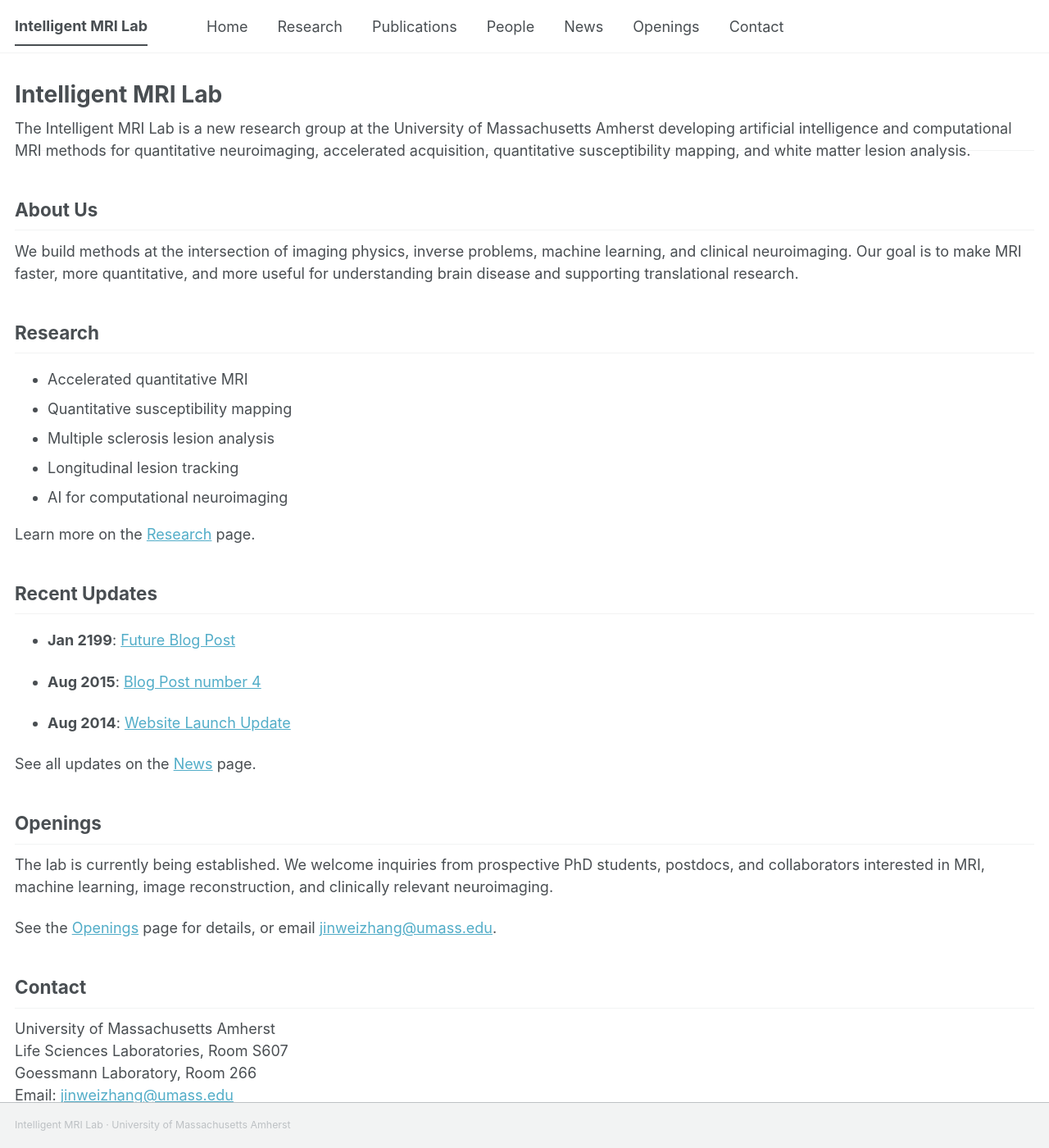
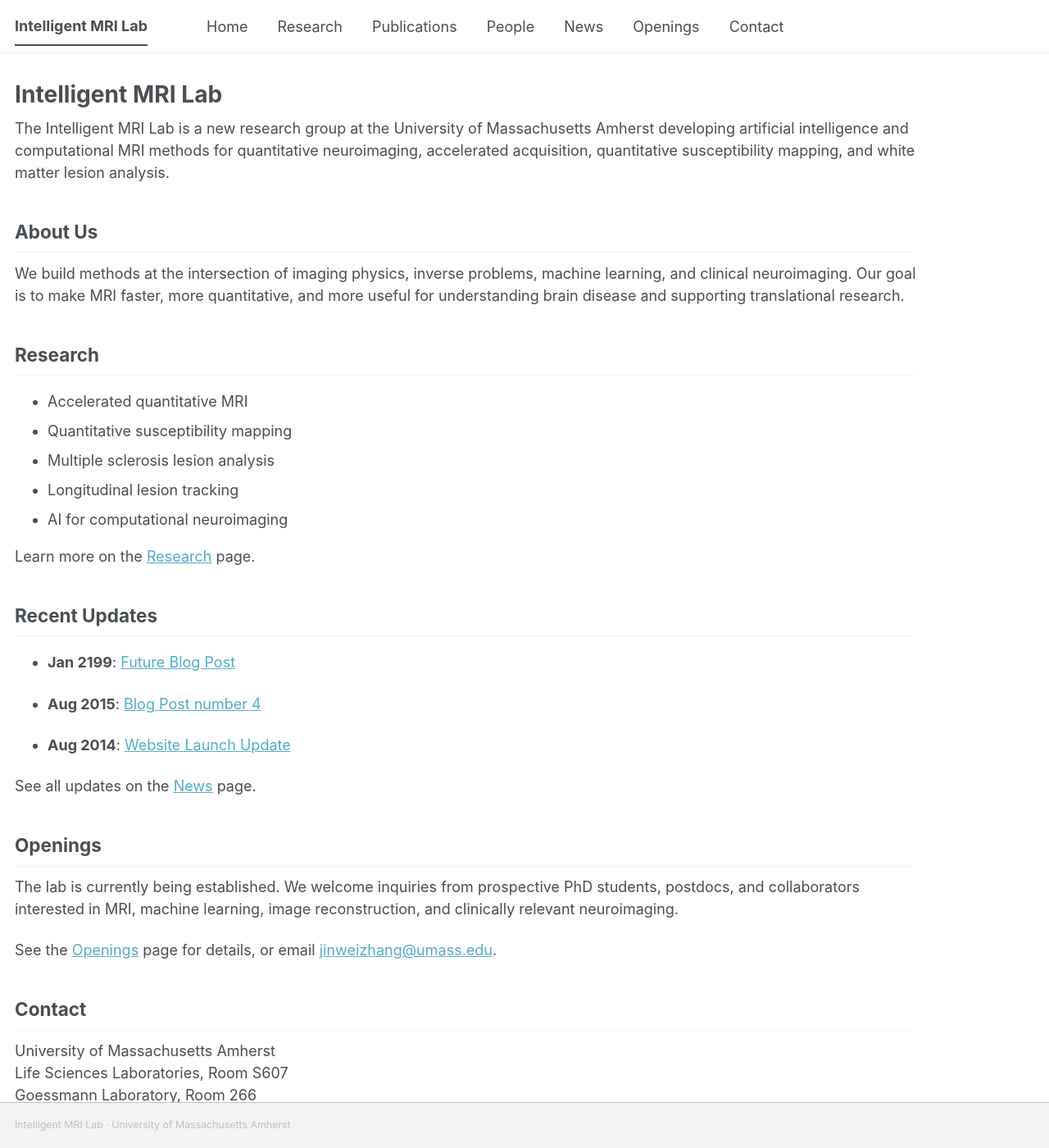
Before and after one commit to Jinwei1209/Jinwei1209.github.io, a Jekyll site: the page built from _pages/about.md, in a window 1280 px wide and 1400 px high. Shown: the whole window at 82% size. Built offline with Jekyll 4.4.1, drawn with Linux system fonts in a browser that asks for light colours; some web fonts are replaced; a script bundle is joined from its source files by our own code; library files that are not in the unit come from our copies.

Commit message:
Refine layout and simplify site chrome

```diff
--- a/_sass/layout/_archive.scss
+++ b/_sass/layout/_archive.scss
@@ -4,6 +4,9 @@
 
 .archive {
   margin-bottom: 2em;
+  max-width: 1100px;
+  margin-left: auto;
+  margin-right: auto;
 
   @include breakpoint($medium) {
     @include span(12 of 12);
--- a/_sass/layout/_page.scss
+++ b/_sass/layout/_page.scss
@@ -17,6 +17,10 @@
 }
 
 .page {
+  max-width: 1100px;
+  margin-left: auto;
+  margin-right: auto;
+
   @include breakpoint($large) {
     @include span(12 of 12);
   }
```
